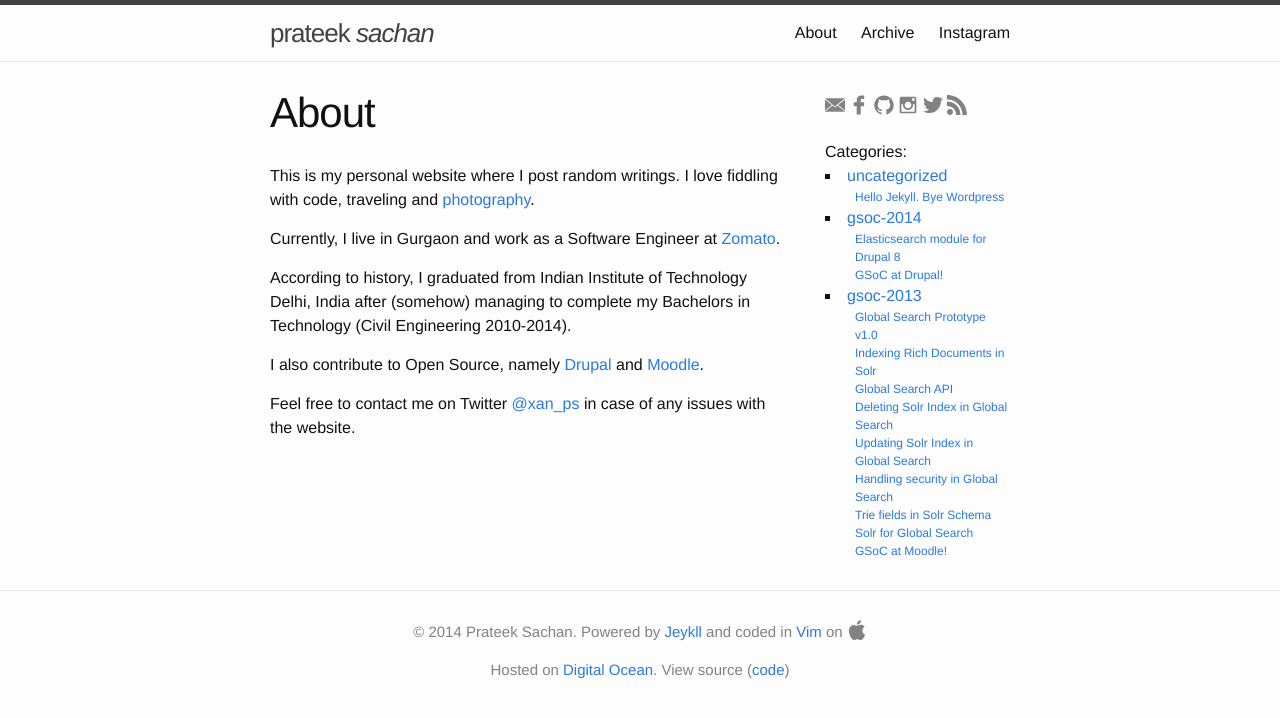
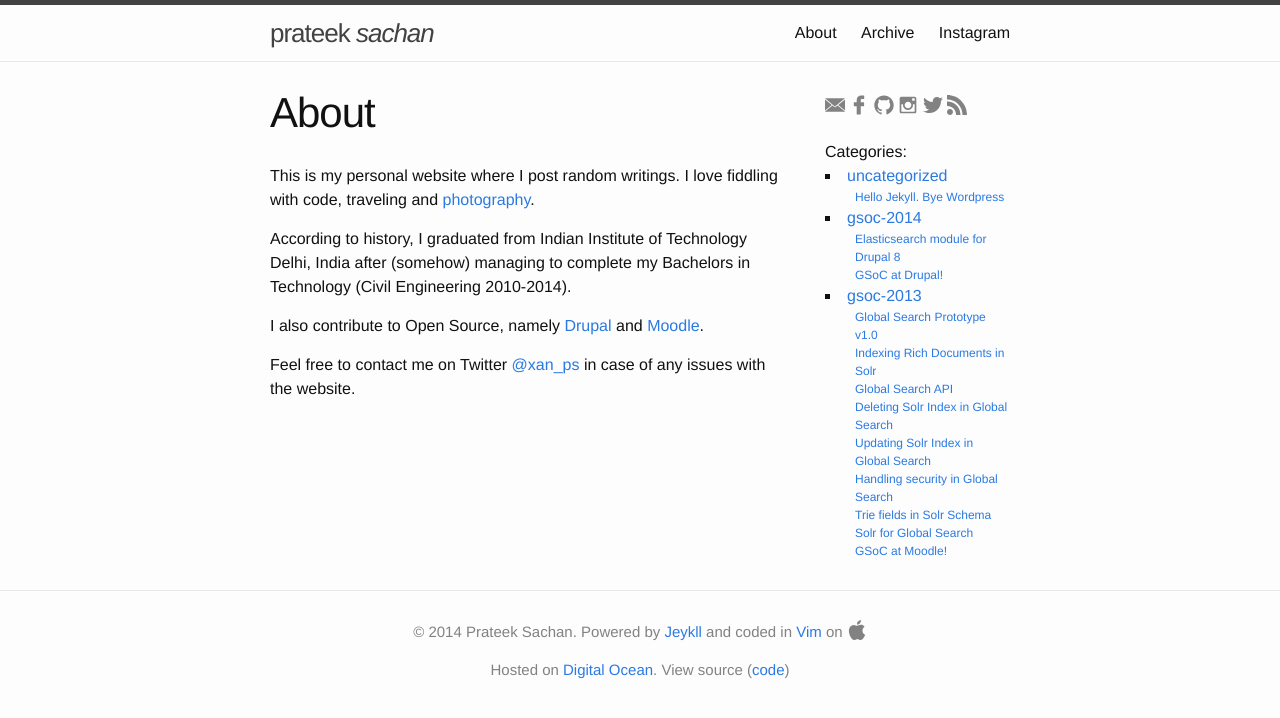
Before and after one commit to prateeksachan/prateeksachan, a Jekyll site: the page built from about.md, in a window 1280 px wide. Shown: the top 718 px of the page. Built offline with Jekyll 4.4.1, drawn with Linux system fonts in a browser that asks for light colours.

Commit message:
updates++

```diff
--- a/about.md
+++ b/about.md
@@ -6,8 +6,6 @@ permalink: /about/
 
 This is my personal website where I post random writings. I love fiddling with code, traveling and [photography](http://instagram.com/xan_ps).
 
-Currently, I live in Gurgaon and work as a Software Engineer at [Zomato](https://zomato.com).
-
 According to history, I graduated from Indian Institute of Technology Delhi, India after (somehow) managing to complete my Bachelors in Technology (Civil Engineering 2010-2014).
 
 I also contribute to Open Source, namely [Drupal](https://drupal.org) and [Moodle](https://moodle.org).
```
